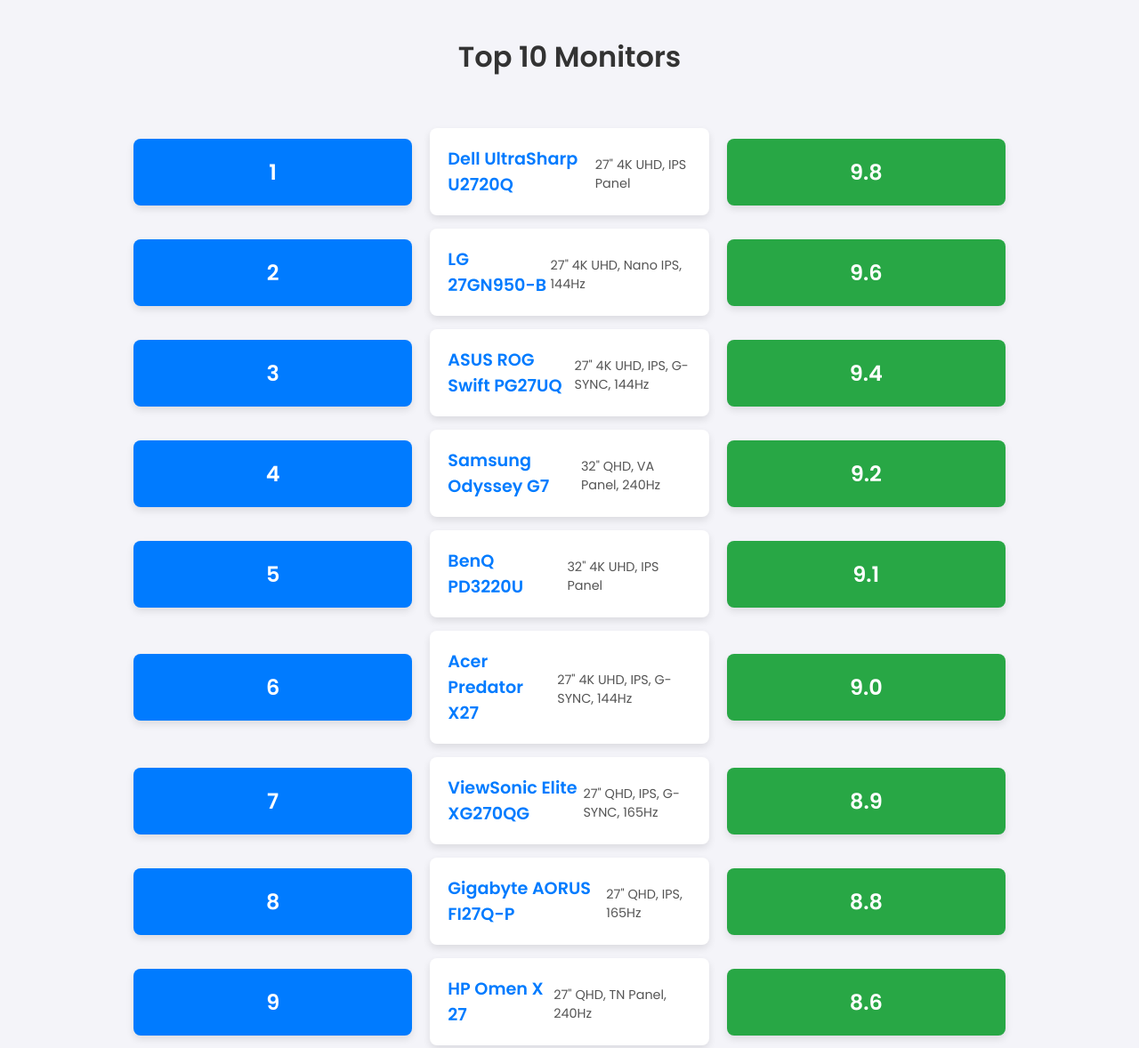
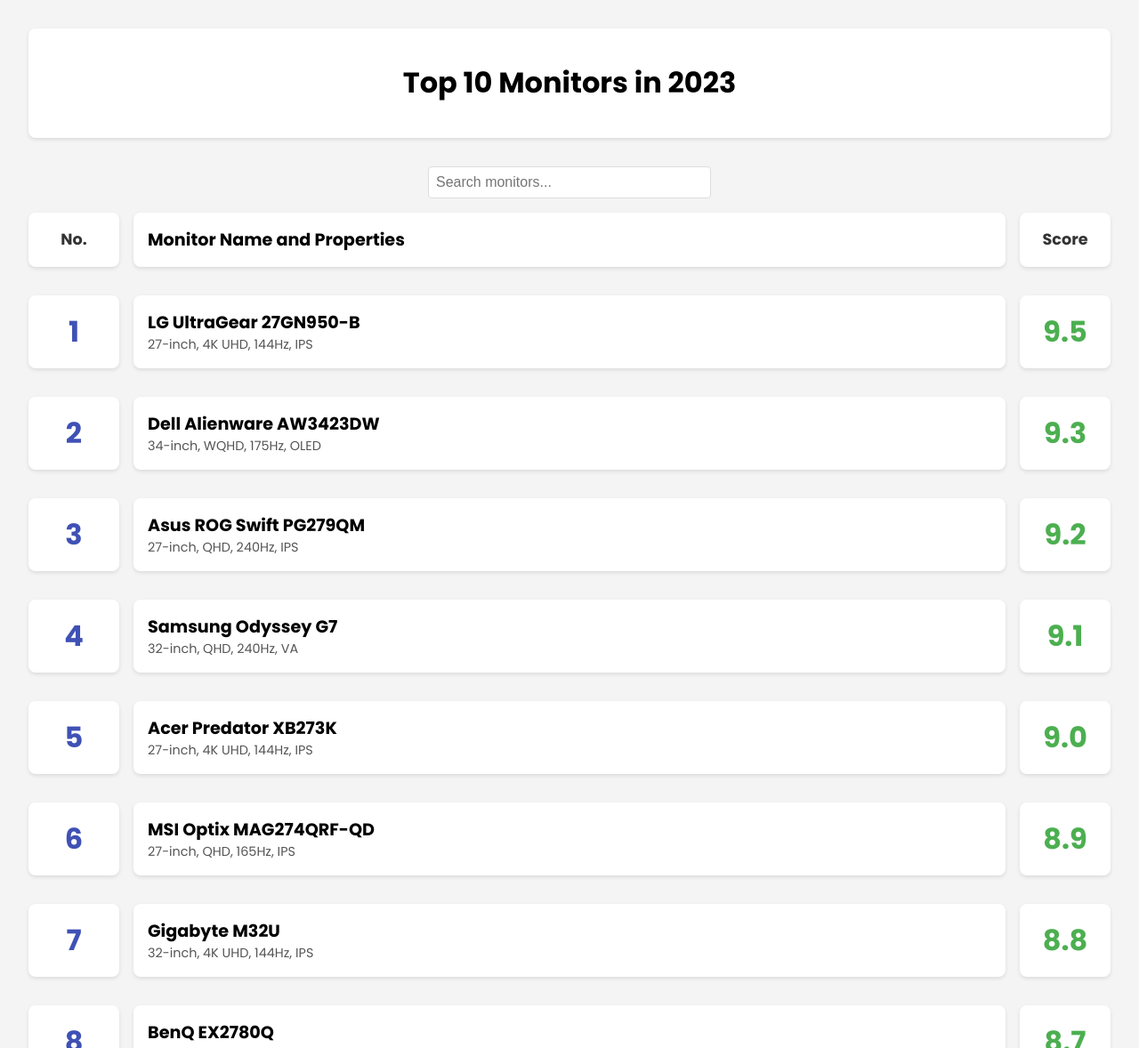
Before and after one commit to Vangetsu/monitors, a plain HTML site: page index.html in a window 1280 px wide. Shown: the top 1178 px of the page at 89% size. Drawn offline with Linux system fonts and the light colour scheme.

Commit message:
search bar

```diff
--- a/index.html
+++ b/index.html
@@ -4,206 +4,235 @@
     <meta charset="UTF-8">
     <meta name="viewport" content="width=device-width, initial-scale=1.0">
     <title>Top 10 Monitors</title>
-    <link href="https://fonts.googleapis.com/css2?family=Poppins:wght@400;600&display=swap" rel="stylesheet">
+    <link href="https://fonts.googleapis.com/css2?family=Poppins:wght@400;700&display=swap" rel="stylesheet">
     <style>
         body {
+            font-family: 'Poppins', sans-serif;
+            background-color: #f4f4f4;
             margin: 0;
-            padding: 0;
-            font-family: 'Poppins', sans-serif;
-            background-color: #f4f4f9;
-            display: flex;
-            flex-direction: column;
-            align-items: center;
+            padding: 2rem;
         }
 
-        h1 {
-            margin-top: 40px;
-            font-weight: 600;
-            color: #333;
+        .title-card {
+            background-color: #fff;
+            border-radius: 8px;
+            padding: 1rem;
+            box-shadow: 0 2px 4px rgba(0, 0, 0, 0.1);
+            text-align: center;
+            margin-bottom: 2rem;
+            transition: box-shadow 0.2s ease-in-out;
         }
 
-        .container {
-            width: 90%;
-            max-width: 1000px;
-            margin: 20px auto;
+        .title-card:hover {
+            box-shadow: 0 4px 8px rgba(0, 0, 0, 0.2);
         }
 
         .monitor-list {
-            list-style: none;
-            padding: 0;
-            margin: 0;
+            display: flex;
+            flex-direction: column;
+            gap: 2rem;
         }
 
-        .monitor-item {
+        .monitor-item, .monitor-item-header {
             display: flex;
-            justify-content: space-between;
-            align-items: center;
-            margin: 15px 0;
+            gap: 1rem;
+            align-items: stretch; /* Stretch cards vertically */
         }
 
         .card {
-            flex: 1;
-            margin: 0 10px;
             background-color: #fff;
             border-radius: 8px;
-            box-shadow: 0 4px 8px rgba(0, 0, 0, 0.1);
-            overflow: hidden;
-            transition: transform 0.2s ease, box-shadow 0.2s ease;
-            text-align: center;
-            padding: 20px;
+            padding: 1rem;
+            box-shadow: 0 2px 4px rgba(0, 0, 0, 0.1);
+            transition: box-shadow 0.2s ease-in-out;
             display: flex;
-            justify-content: center;
-            align-items: center;
-            height: 100%;
+            flex-direction: column;
+            justify-content: center; /* Center content vertically in the card */
         }
 
         .card:hover {
-            transform: translateY(-5px);
-            box-shadow: 0 6px 12px rgba(0, 0, 0, 0.15);
+            box-shadow: 0 4px 8px rgba(0, 0, 0, 0.2);
         }
 
-        .number-card, .score-card {
-            width: 100px;
-            height: auto;
-            flex-shrink: 0;
+        .number-card, .score-card, .header-card {
+            font-size: 2rem;
+            font-weight: bold;
+            text-align: center;
+            width: 70px; /* Adjust width as needed */
         }
 
         .number-card {
-            background-color: #007bff;
-            color: #fff;
-            font-size: 1.5em;
-            font-weight: 600;
+            color: #3f51b5;
         }
 
-        .info-card {
-            text-align: left;
+        .score-card {
+            color: #4caf50;
+        }
+
+        .info-card, .header-info-card {
             flex: 1;
         }
 
-        .info-card h2 {
-            margin: 0;
-            font-size: 1.2em;
-            color: #007bff;
-            font-weight: 600;
+        .monitor-name, .header-title {
+            font-size: 1.2rem;
+            font-weight: bold;
         }
 
-        .info-card p {
-            margin: 5px 0 0;
-            font-size: 0.9em;
+        .monitor-specs {
+            font-size: 0.9rem;
             color: #555;
         }
 
-        .score-card {
-            background-color: #28a745;
-            color: #fff;
-            font-size: 1.5em;
-            font-weight: 600;
+        /* Headers specific styles */
+        .header-card {
+            font-size: 1.1rem;
+            color: #333;
+            font-weight: 700;
         }
 
-        @media (max-width: 768px) {
-            .monitor-item {
-                flex-direction: column;
-                align-items: stretch;
-                margin-bottom: 20px;
+        .header-info-card {
+            text-align: left;
+            padding-left: 1rem; /* Align text with the monitor names */
         }
 
-            .card {
-                margin: 10px 0;
-                width: 100%;
+         /* Add styles for the search bar */
+         .search-bar-container {
+            display: flex;
+            justify-content: center; /* Center the search bar */
+            margin-bottom: 1rem; /* Space below the search bar */
         }
 
-            .number-card, .score-card {
+        .search-bar {
+            padding: 0.5rem;
             width: 100%;
-                height: 70px;
+            max-width: 300px; /* Maximum width of the search bar */
+            border: 1px solid #ddd;
+            border-radius: 4px;
+            font-size: 1rem;
         }
-        }
+
     </style>
 </head>
 <body>
-    <h1>Top 10 Monitors</h1>
-    <div class="container">
-        <ul class="monitor-list">
-            <li class="monitor-item">
+    <div class="title-card">
+        <h1>Top 10 Monitors in 2023</h1>
+    </div>
+
+        <!-- Search bar container -->
+        <div class="search-bar-container">
+            <input type="text" id="searchBar" oninput="filterMonitors()" placeholder="Search monitors..." class="search-bar">
+        </div>
+
+    <div class="monitor-list">
+        <!-- Header row -->
+        <div class="monitor-item monitor-item-header">
+            <div class="card header-card">No.</div>
+            <div class="card header-info-card">
+                <div class="header-title">Monitor Name and Properties</div>
+            </div>
+            <div class="card header-card">Score</div>
+        </div>
+
+        <!-- Monitor data -->
+        <div class="monitor-item" data-name="LG UltraGear 27GN950-B 27-inch, 4K UHD, 144Hz, IPS">
             <div class="card number-card">1</div>
             <div class="card info-card">
-                    <h2>Dell UltraSharp U2720Q</h2>
-                    <p>27" 4K UHD, IPS Panel</p>
+                <div class="monitor-name">LG UltraGear 27GN950-B</div>
+                <div class="monitor-specs">27-inch, 4K UHD, 144Hz, IPS</div>
             </div>
-                <div class="card score-card">9.8</div>
-            </li>
-            <li class="monitor-item">
+            <div class="card score-card">9.5</div>
+        </div>
+        <div class="monitor-item" data-name="Dell Alienware AW3423DW 34-inch, WQHD, 175Hz, OLED">
             <div class="card number-card">2</div>
             <div class="card info-card">
-                    <h2>LG 27GN950-B</h2>
-                    <p>27" 4K UHD, Nano IPS, 144Hz</p>
+                <div class="monitor-name">Dell Alienware AW3423DW</div>
+                <div class="monitor-specs">34-inch, WQHD, 175Hz, OLED</div>
             </div>
-                <div class="card score-card">9.6</div>
-            </li>
-            <li class="monitor-item">
+            <div class="card score-card">9.3</div>
+        </div>
+        <div class="monitor-item" data-name="Asus ROG Swift PG279QM 27-inch, QHD, 240Hz, IPS">
             <div class="card number-card">3</div>
             <div class="card info-card">
-                    <h2>ASUS ROG Swift PG27UQ</h2>
-                    <p>27" 4K UHD, IPS, G-SYNC, 144Hz</p>
+                <div class="monitor-name">Asus ROG Swift PG279QM</div>
+                <div class="monitor-specs">27-inch, QHD, 240Hz, IPS</div>
             </div>
-                <div class="card score-card">9.4</div>
-            </li>
-            <li class="monitor-item">
+            <div class="card score-card">9.2</div>
+        </div>
+        <div class="monitor-item" data-name="Samsung Odyssey G7 32-inch, QHD, 240Hz, VA">
             <div class="card number-card">4</div>
             <div class="card info-card">
-                    <h2>Samsung Odyssey G7</h2>
-                    <p>32" QHD, VA Panel, 240Hz</p>
+                <div class="monitor-name">Samsung Odyssey G7</div>
+                <div class="monitor-specs">32-inch, QHD, 240Hz, VA</div>
             </div>
-                <div class="card score-card">9.2</div>
-            </li>
-            <li class="monitor-item">
+            <div class="card score-card">9.1</div>
+        </div>
+        <div class="monitor-item" data-name="Acer Predator XB273K 27-inch, 4K UHD, 144Hz, IPS">
             <div class="card number-card">5</div>
             <div class="card info-card">
-                    <h2>BenQ PD3220U</h2>
-                    <p>32" 4K UHD, IPS Panel</p>
+                <div class="monitor-name">Acer Predator XB273K</div>
+                <div class="monitor-specs">27-inch, 4K UHD, 144Hz, IPS</div>
             </div>
-                <div class="card score-card">9.1</div>
-            </li>
-            <li class="monitor-item">
+            <div class="card score-card">9.0</div>
+        </div>
+        <div class="monitor-item" data-name="MSI Optix MAG274QRF-QD 27-inch, QHD, 165Hz, IPS">
             <div class="card number-card">6</div>
             <div class="card info-card">
-                    <h2>Acer Predator X27</h2>
-                    <p>27" 4K UHD, IPS, G-SYNC, 144Hz</p>
+                <div class="monitor-name">MSI Optix MAG274QRF-QD</div>
+                <div class="monitor-specs">27-inch, QHD, 165Hz, IPS</div>
             </div>
-                <div class="card score-card">9.0</div>
-            </li>
-            <li class="monitor-item">
+            <div class="card score-card">8.9</div>
+        </div>
+        <div class="monitor-item" data-name="Gigabyte M32U 32-inch, 4K UHD, 144Hz, IPS">
             <div class="card number-card">7</div>
             <div class="card info-card">
-                    <h2>ViewSonic Elite XG270QG</h2>
-                    <p>27" QHD, IPS, G-SYNC, 165Hz</p>
+                <div class="monitor-name">Gigabyte M32U</div>
+                <div class="monitor-specs">32-inch, 4K UHD, 144Hz, IPS</div>
             </div>
-                <div class="card score-card">8.9</div>
-            </li>
-            <li class="monitor-item">
+            <div class="card score-card">8.8</div>
+        </div>
+        <div class="monitor-item" data-name="BenQ EX2780Q 27-inch, QHD, 144Hz, IPS">
             <div class="card number-card">8</div>
             <div class="card info-card">
-                    <h2>Gigabyte AORUS FI27Q-P</h2>
-                    <p>27" QHD, IPS, 165Hz</p>
+                <div class="monitor-name">BenQ EX2780Q</div>
+                <div class="monitor-specs">27-inch, QHD, 144Hz, IPS</div>
             </div>
-                <div class="card score-card">8.8</div>
-            </li>
-            <li class="monitor-item">
+            <div class="card score-card">8.7</div>
+        </div>
+        <div class="monitor-item" data-name="ASUS TUF Gaming VG289Q 28-inch, 4K UHD, 60Hz, IPS">
             <div class="card number-card">9</div>
             <div class="card info-card">
-                    <h2>HP Omen X 27</h2>
-                    <p>27" QHD, TN Panel, 240Hz</p>
+                <div class="monitor-name">ASUS TUF Gaming VG289Q</div>
+                <div class="monitor-specs">28-inch, 4K UHD, 60Hz, IPS</div>
             </div>
             <div class="card score-card">8.6</div>
-            </li>
-            <li class="monitor-item">
-                <div class="card number-card">10</div>
-                <div class="card info-card">
-                    <h2>ASUS ProArt PA32UCX</h2>
-                    <p>32" 4K UHD, Mini LED, HDR</p>
         </div>
-                <div class="card score-card">8.5</div>
-            </li>
-        </ul>
     </div>
+
+    <script>
+    function filterMonitors() {
+
+        console.log('Filter function called'); // Debugging line
+        // Get the search term from the input field and convert it to lowercase for case-insensitive comparison
+        let searchTerm = document.getElementById('searchBar').value.toLowerCase();
+
+        // Retrieve all the monitor items from the document
+        let monitors = document.querySelectorAll('.monitor-item');
+
+        // Loop through the monitor items
+        monitors.forEach(function(monitor) {
+            // Get the data-name attribute and convert it to lowercase
+            let name = monitor.getAttribute('data-name').toLowerCase();
+
+            // Check if the monitor's name includes the search term
+            if (name.includes(searchTerm)) {
+                // If the search term is found in the monitor's name, display the monitor
+                monitor.style.display = '';
+            } else {
+                // Otherwise, hide the monitor
+                monitor.style.display = 'none';
+            }
+        });
+    }
+</script>
 </body>
 </html>
```
Lines whose indentation alone changed are shown as unchanged.
